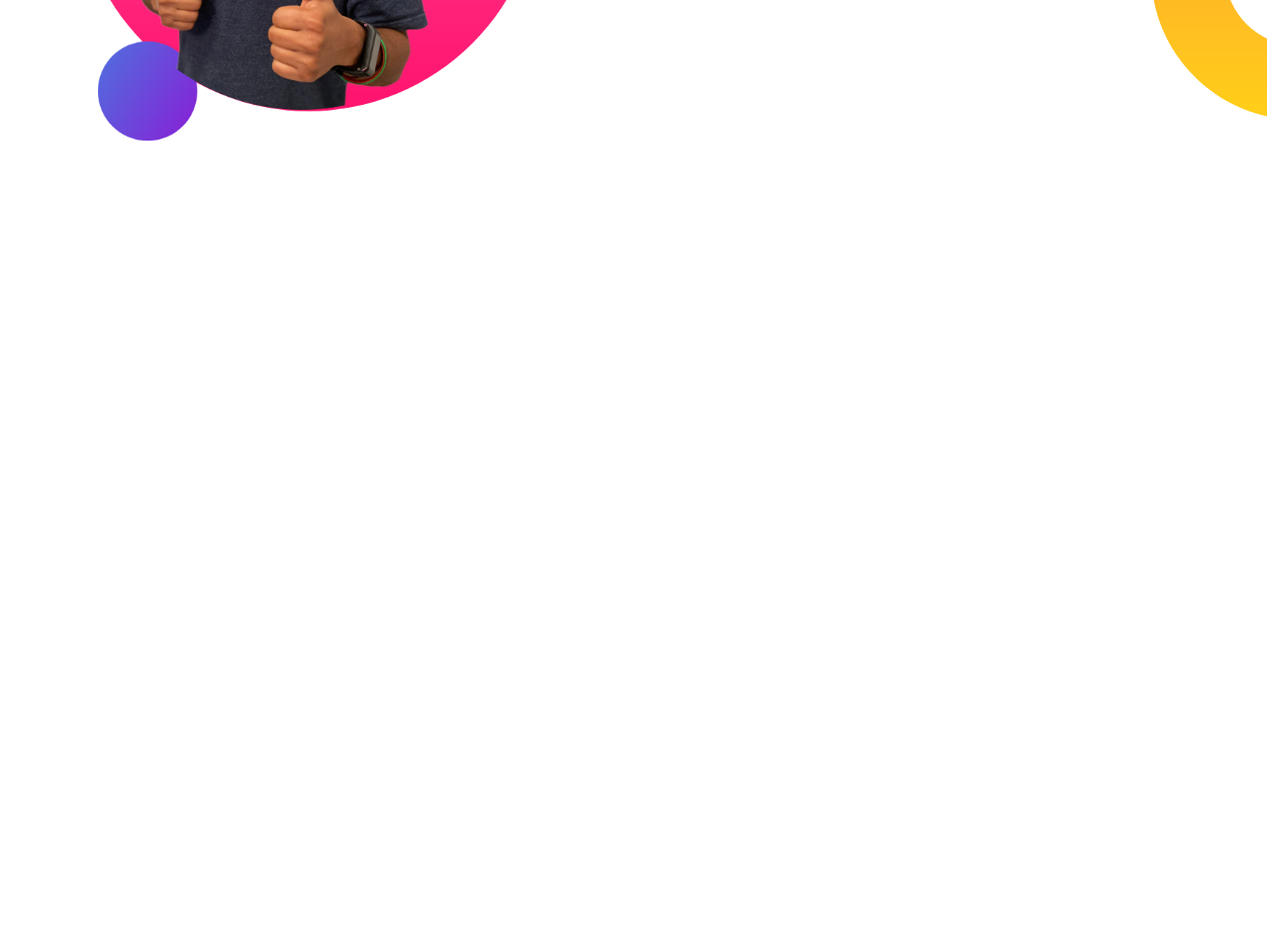
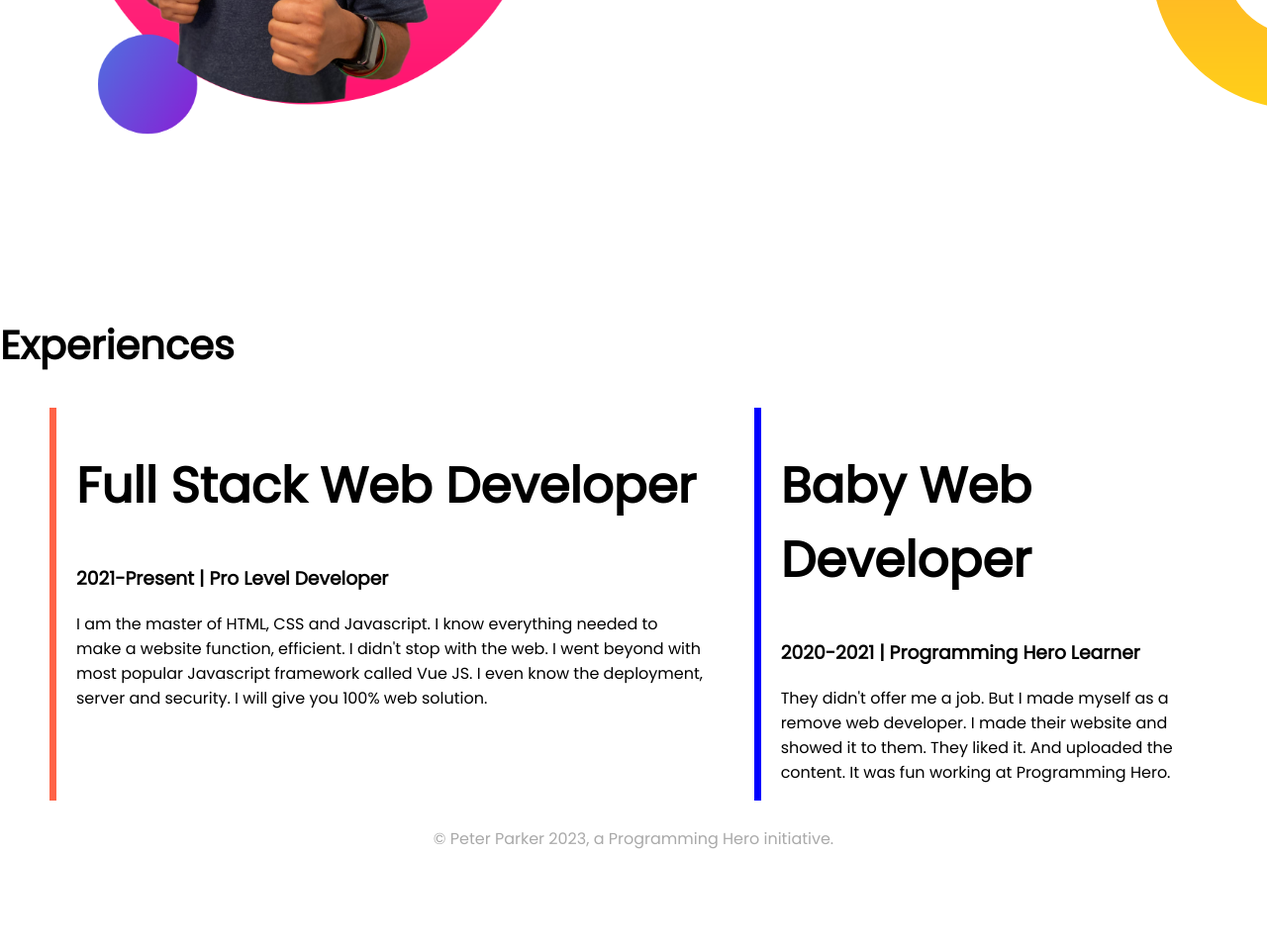
Before and after one commit to SAHADAT-HOSSAIN-12/Personal-Portfolio, a plain HTML site: page index.html in a window 1280 px wide. Shown: the part 1014-1973 px from the top of the page at 99% size. Before the commit the page ends 1314 px from the top, so only its background shows below. Drawn offline with Linux system fonts and the light colour scheme.

Commit message:
third updates

```diff
--- a/index.html
+++ b/index.html
@@ -11,10 +11,11 @@
     <link rel="stylesheet" href="/style.css">
 </head>
 <body>
-   <section class="a">
+         <!-- ----------------------------------------------------------FIRST SECTION-------------------------------------------------------------- -->
+   <section class="dis-flex">
     <div class="half-width">
         <h1>Welcome to</h1>
-        <h1><span class="orange-color">Peter Parker</span> Woeld</h1>
+        <h1><span class="orange-color">Peter Parker</span> World</h1>
         <h3>Build Climber and Train Stopper</h3>
         <p>You might saw me jumping, climbing buildings, and stopping trains. But nobody pays me a dime for that work. That's
             why I am learning and mastering web development. I will not stop until I become the Web Development Hero.</p>
@@ -25,8 +26,8 @@
         <img src="/images/sahadat.png" alt="sahadat" class="my-img">
     </div>
    </section>
-
-   <section class="dream-big">
+            <!-- -----------------------------------------------------------SECOND SECTION----------------------------------------------------------- -->
+   <section class="dream-big dis-flex">
     <div class="half-width">
         <img src="/images/jhankar2.png" alt="jhankar2" class="my-img">
     </div>
@@ -39,6 +40,33 @@
         <a class="download-click" href="https://github.com/SAHADAT-HOSSAIN-12/Personal-Portfolio" target="_blank">DOWNLOAD RESUME</a>
     </div>
    </section>
+            <!-- --------------------------------------------------------THIRD SECTION-------------------------------------------------------------- -->
+
+    <section>
+        <h2>Experiences</h2>
+        <div id="experiece">
+            <div id="full-stack">
+                <h1>Full Stack Web Developer</h1>
+                <h3>2021-Present | Pro Level Developer</h3>
+                <p>I am the master of HTML, CSS and Javascript. I know everything needed to make a website function, efficient. I
+                    didn't
+                    stop with the web. I went beyond with most popular Javascript framework called Vue JS. I even know the
+                    deployment,
+                    server and security. I will give you 100% web solution.</p>
+            </div>
+            <div id="baby-web">
+                <h1>Baby Web Developer</h1>
+                <h3>2020-2021 | Programming Hero Learner</h3>
+                <p>They didn't offer me a job. But I made myself as a remove web developer. I made their website and showed it to
+                    them.
+                    They liked it. And uploaded the content. It was fun working at Programming Hero.</p>
+            </div>
+        </div>
+    </section>
+            <!-- -----------------------------------------------------footer section-----------------------------------------------------        -->
+    <footer>
+        <p id="foot">© Peter Parker 2023, a Programming Hero initiative.</p>
+    </footer>
 
 </body>
 </html>
--- a/style.css
+++ b/style.css
@@ -5,13 +5,16 @@ body{
 h1{
     font-size: 50px;
 }
+h2{
+    font-size: 40px;
+}
 .orange-color{
     color: orange;
 }
 .my-img{
     height: 500px;
 }
-section{
+.dis-flex{
     display: flex;
     padding-bottom: 150px;
 }
@@ -52,3 +55,29 @@ section{
     background-position: right;
 
 }
+#experiece{
+    display: flex;
+    padding-bottom: 150px;
+    /* width: 80%; */
+    margin: 0 0px;
+    box-shadow: 10px rgb(214, 101, 8);
+}
+#full-stack{
+    border-left: 7px solid tomato;
+    padding-left: 20px;
+    margin-left: 50px;
+    margin-right: 50px;
+}
+#baby-web{
+    border-left: 7px solid blue;
+    padding-left: 20px;
+    /* margin-left: 50px; */
+    margin-right: 50px;
+}
+#foot{
+    text-align: center;
+    color: darkgray;
+}
+section{
+    height: 500px;
+}
```
